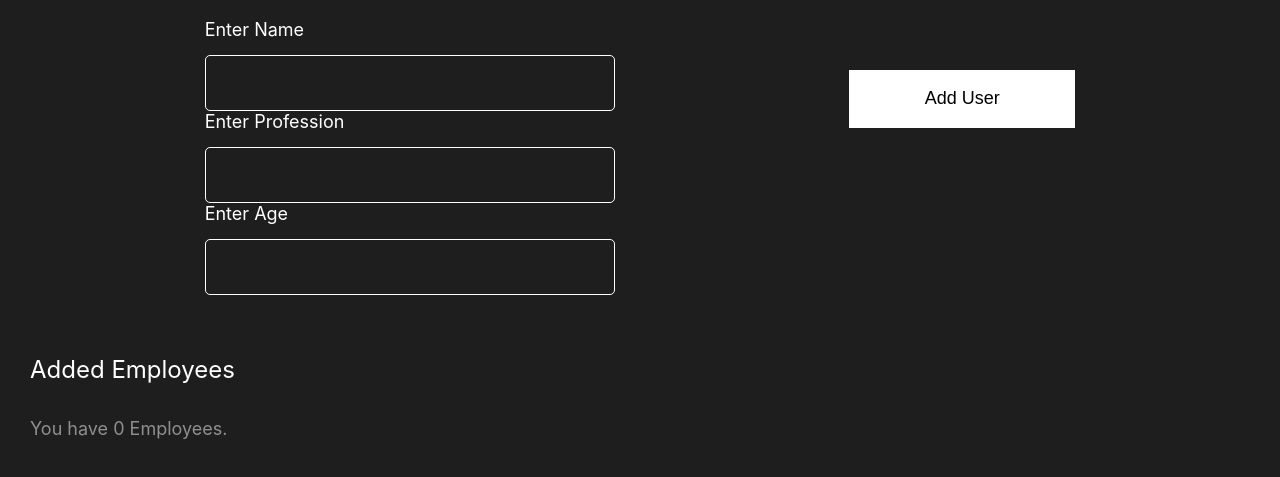
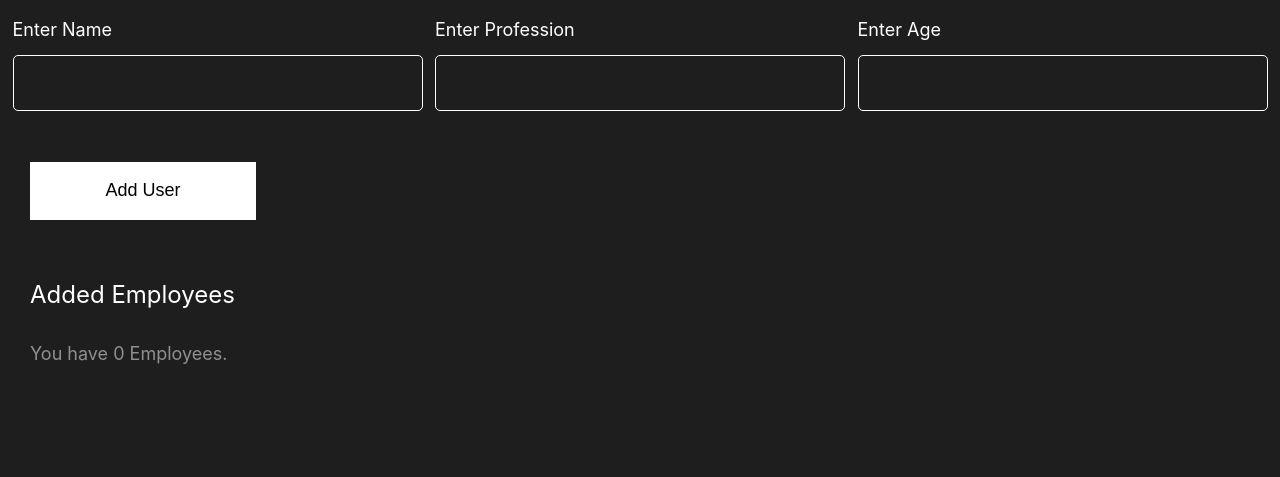
Before and after one commit to ratnasree-ghosh/Adding-user-js, a plain HTML site: page index.html in a window 1280 px wide. Shown: the part 123-600 px from the top of the page. Drawn offline with Linux system fonts and the light colour scheme.

Commit message:
Update style.css

```diff
--- a/style.css
+++ b/style.css
@@ -8,13 +8,13 @@ body{
     font-family: 'Inter', sans-serif;
 }
 
-#form{
+
+
+.test{
     display: flex;
     justify-content: space-evenly;
     flex-wrap: wrap;
     row-gap: 10px;
-
-
 }
 
 h1{
```
